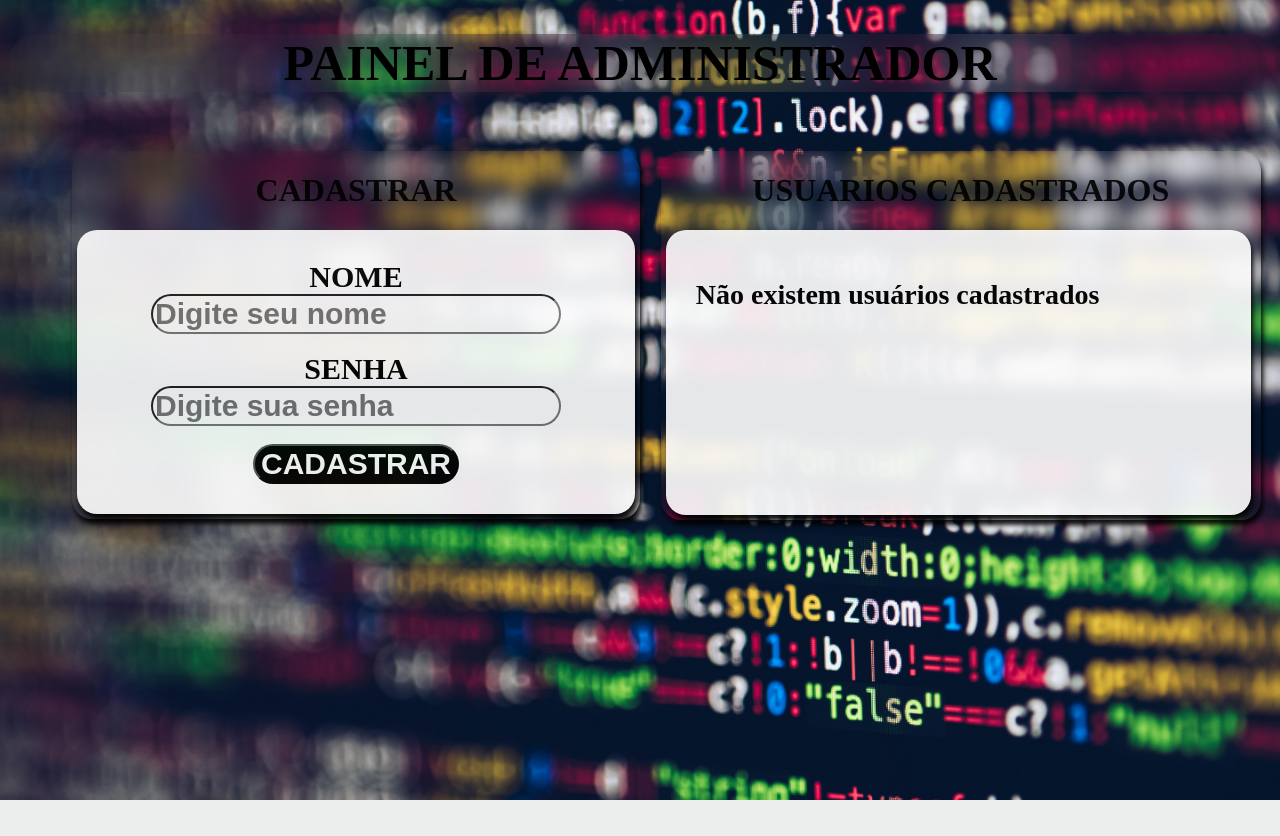
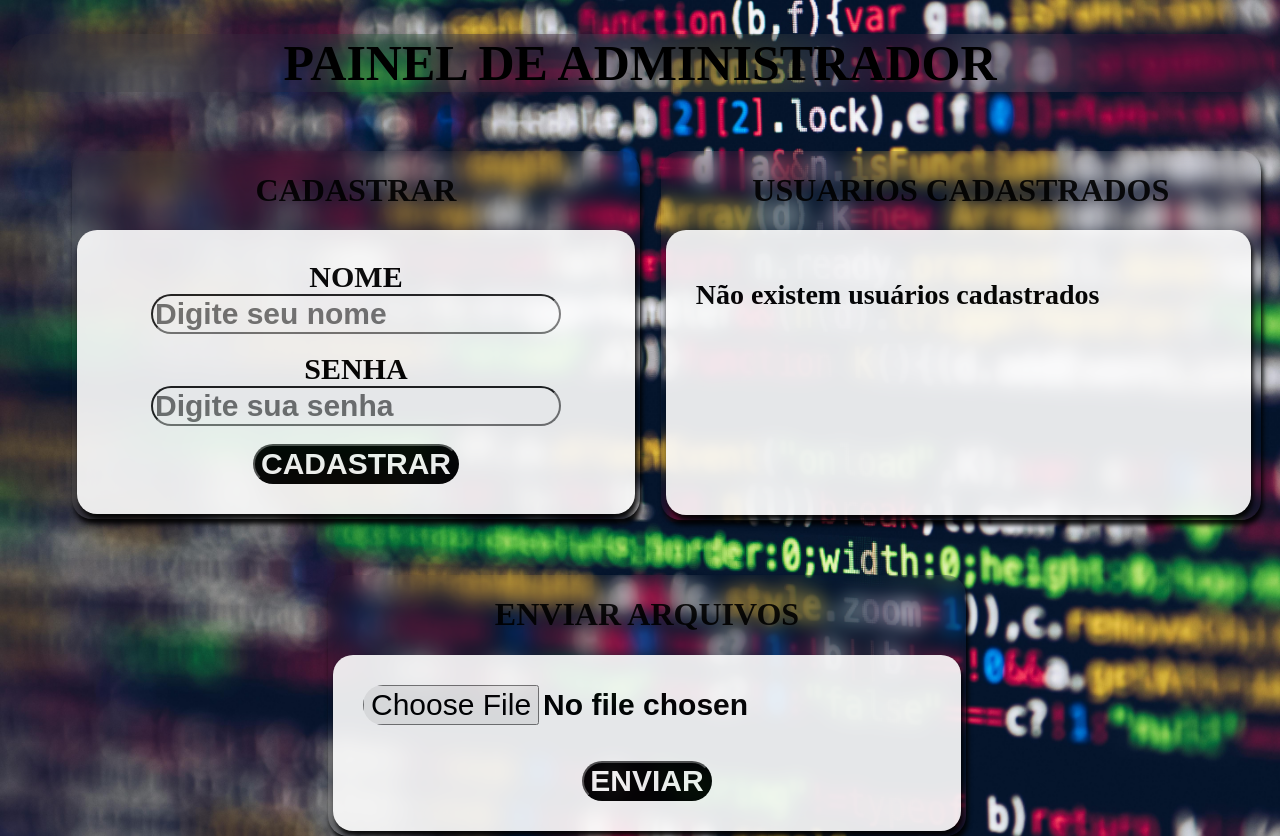
Before and after one commit to victor-rva/site_flask, a Flask app: template templates/administrador.html in a window 1280 px wide. Before the commit the page ends 800 px from the top, so only its background shows below. Run offline with Flask 3, Linux system fonts and the light colour scheme; the template is opened without the code that fills it, so the values that code supplies are empty.

Commit message:
parte de upload concluida

```diff
--- a/main.py
+++ b/main.py
@@ -1,6 +1,7 @@
-from flask import Flask, render_template, redirect, request, flash
+from flask import Flask, render_template, redirect, request, flash, send_from_directory
 import json
 import ast
+import os
 
 app = Flask(__name__)
 app.config['SECRET_KEY'] = 'PROJETOFLASK'
@@ -23,6 +24,16 @@ def adm():
     if not logado:
         return redirect('/')
 
+@app.route('/usuarios')
+def usuarios():
+    if logado:
+        arquivo = []
+        for documento in os.listdir('./arquivos'):
+            arquivo.append(documento)
+        return render_template('usuarios.html', arquivos=arquivo)
+    else:
+        return redirect('/')
+
 @app.route('/login', methods=['POST'])
 def login():
     global logado
@@ -40,7 +51,8 @@ def login():
                 logado = True
                 return redirect('/adm')
             if usuario['nome'] == nome and usuario['senha'] == senha:
-                return render_template('usuarios.html')
+                logado = True
+                return redirect('/usuarios')
 
             if cont >= len(usuarios):
                 flash('USUARIO INVALIDO')
@@ -89,5 +101,22 @@ def excluirUsuario():
     return redirect('/adm')
 
 
+@app.route('/upload', methods=['POST'])
+def upload():
+    global logado
+    logado = True
+
+    arquivo = request.files.get('documento')
+    nome_arquivo = arquivo.filename.replace(' ', '-')
+    arquivo.save(os.path.join('./arquivos', nome_arquivo))
+
+    flash('Arquivo salvo')
+    return redirect('/adm')
+
+@app.route('/download', methods=['POST'])
+def download():
+    nome_arquivo = request.form.get('arquivos_download')
+    return send_from_directory('./arquivos', nome_arquivo, as_attachment=True)
+
 if __name__ in "__main__":
     app.run(debug=True)
--- a/static/css/administrador.css
+++ b/static/css/administrador.css
@@ -35,3 +35,8 @@ div#form_frente.lista_usuarios{
 div.flash_alerta{
     background-color: green;
 }
+
+div#form_fundo.upload{
+    margin-top: 450px;
+    margin-left: 320px;
+}
--- a/templates/administrador.html
+++ b/templates/administrador.html
@@ -59,5 +59,15 @@
         </div>
     </div>
 
+    <div id="form_fundo" class="upload">
+        <h1>ENVIAR ARQUIVOS</h1>
+        <div id="form_frente" class="upload">
+            <form action="/upload" method="post" enctype="multipart/form-data">
+                <input type="file" name="documento" id="documento"><br><br><br>
+                <button type="submit">ENVIAR</button>
+            </form>
+        </div>
+    </div>
+
 </body>
 </html>
```
Also changed, not shown: static/css/usuarios.css (added, +7 -0 lines), templates/usuarios.html (+18 -1 lines), arquivos/arquitetura_mvc.webp (added), 1 other file.
